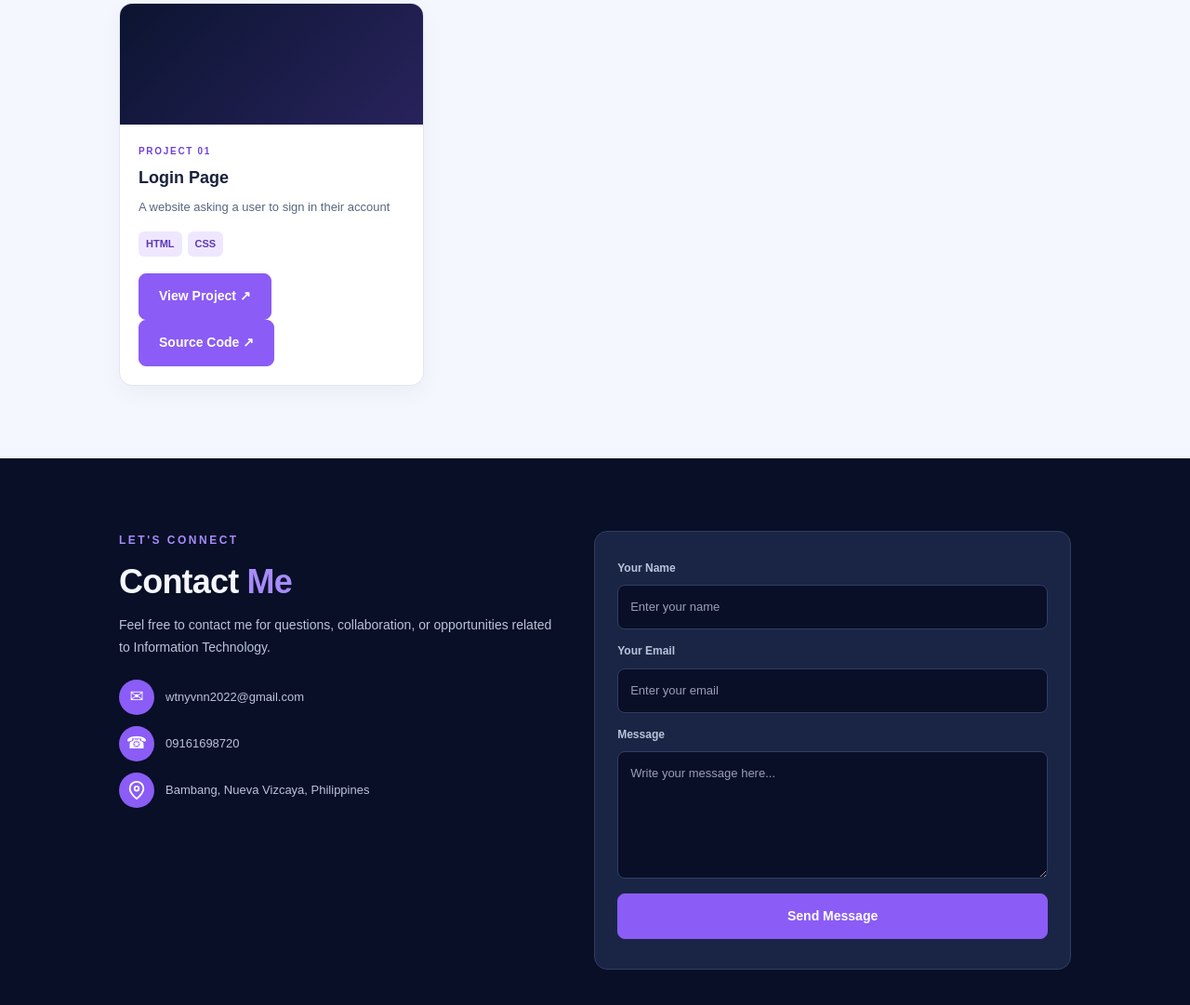
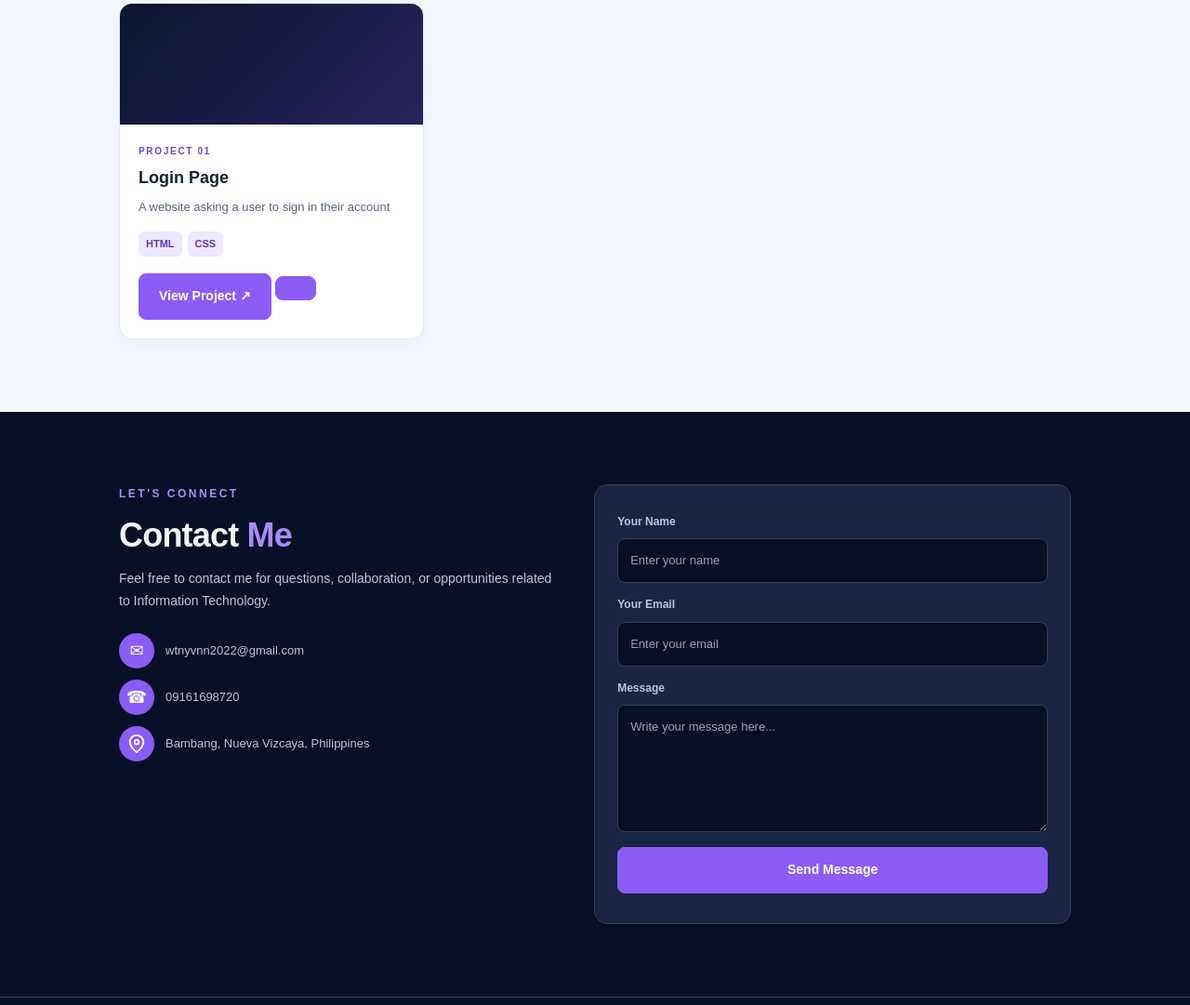
Before and after one commit to jairayvonne/jairayvonne.github.io, a plain HTML site: page index.html in a window 1280 px wide. Shown: the part 1951-3032 px from the top of the page at 93% size. Drawn offline with Linux system fonts and the light colour scheme.

Commit message:
Update index.html

```diff
--- a/index.html
+++ b/index.html
@@ -176,7 +176,6 @@
         View Project ↗
     </a>
                         <a href="https://github.com/jairayvonne/login-page" class="button secondary" target="_blank" rel="noopener noreferrer">
-        Source Code ↗
     </a>
                     </div>
                 </article>
```
